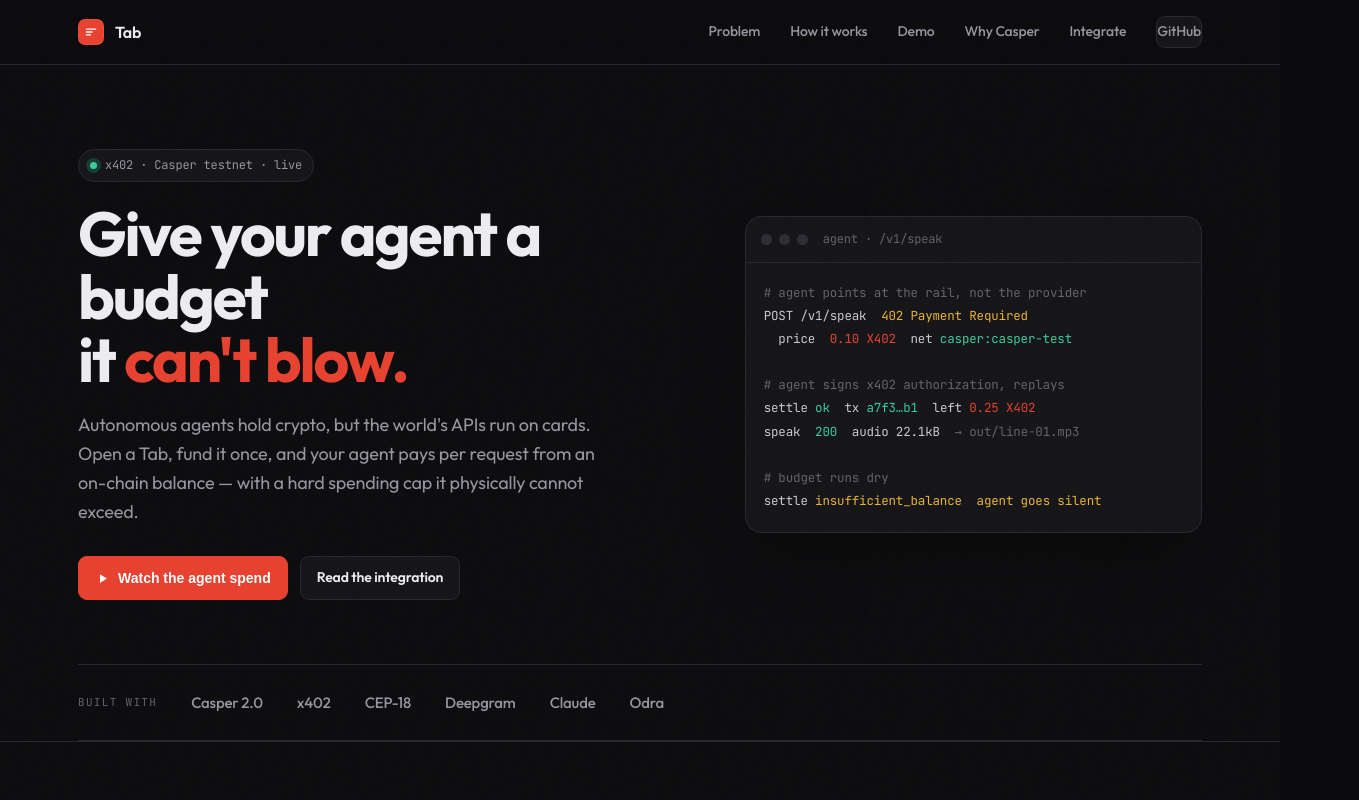
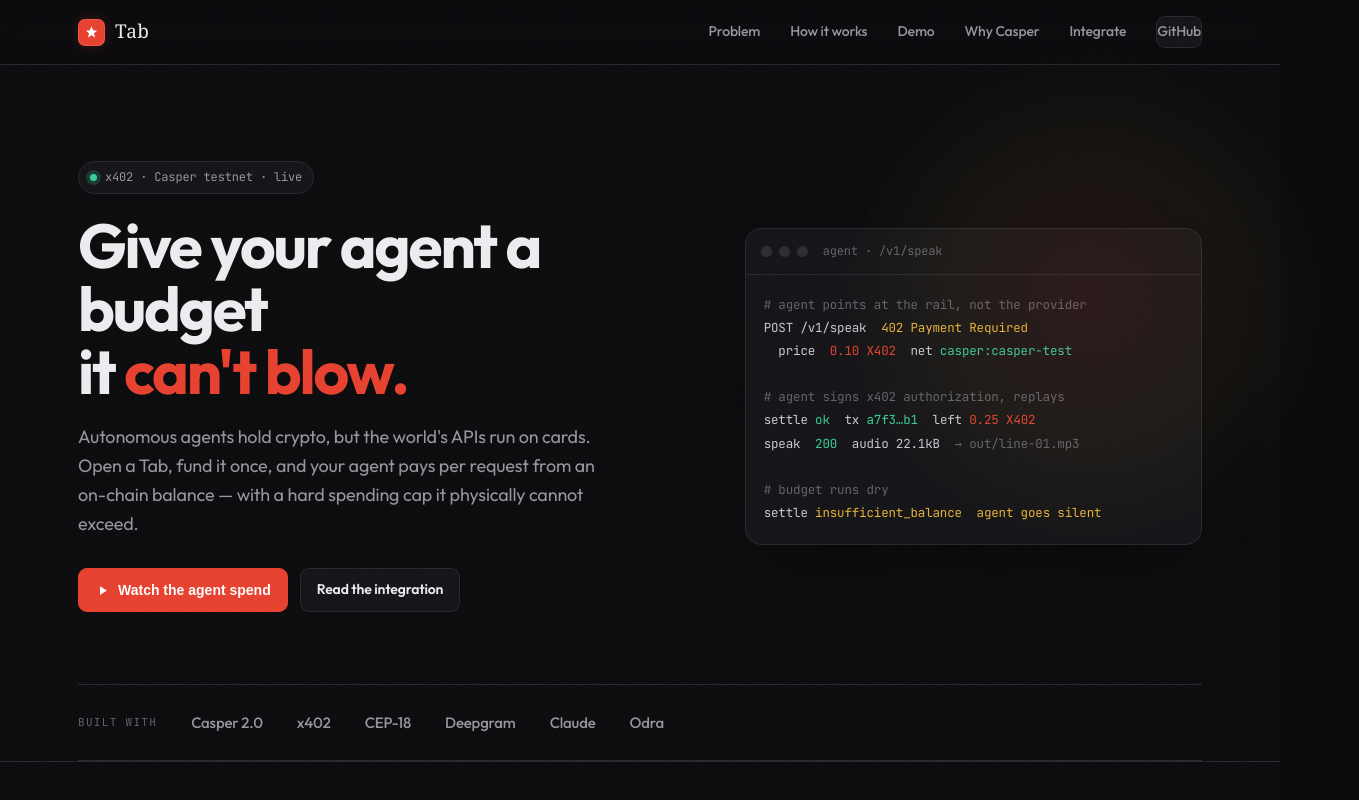
Before and after one commit to Eienel/tab402, a website: page web/index.html in a window 1280 px wide. Shown: the top 800 px of the page, 1359 px wide, since content can reach past the window. Drawn offline with Linux system fonts and the light colour scheme; a web font is replaced by a local one.

Commit message:
Unify premium + subtle Western system across landing & dashboard
- Rye wood-type wordmark + sheriff-star mark on both
- brass star markers on section kickers / card headers (brand thread)
- brass secondary accent (ornament only; red stays the action accent)
- Apple-grade air (wider section spacing) + soft hero glow + card depth + grain

```diff
--- a/web/index.html
+++ b/web/index.html
@@ -6,15 +6,16 @@
 <title>Tab — spend-bounded API payments for autonomous agents</title>
 <link rel="preconnect" href="https://fonts.googleapis.com" />
 <link rel="preconnect" href="https://fonts.gstatic.com" crossorigin />
-<link href="https://fonts.googleapis.com/css2?family=Outfit:wght@300;400;500;600;700;800&family=JetBrains+Mono:wght@400;500&display=swap" rel="stylesheet" />
+<link href="https://fonts.googleapis.com/css2?family=Outfit:wght@300;400;500;600;700;800&family=JetBrains+Mono:wght@400;500&family=Rye&display=swap" rel="stylesheet" />
 <style>
   :root{
     --bg:#0b0b0d; --panel:#141417; --panel2:#1a1a20; --line:#27272e;
     --text:#ededf0; --muted:#9595a0; --faint:#62626c;
     --accent:#e8412f; --accent-soft:rgba(232,65,47,.12); --accent-line:rgba(232,65,47,.32);
-    --good:#36cf9b; --warn:#e8b339;
+    --good:#36cf9b; --warn:#e8b339; --brass:#c9962b;
     --mono:"JetBrains Mono",ui-monospace,Menlo,Consolas,monospace;
     --sans:"Outfit",-apple-system,BlinkMacSystemFont,"Segoe UI",sans-serif;
+    --display:"Rye",Georgia,serif;
     --ease:cubic-bezier(.16,1,.3,1);
   }
   *{box-sizing:border-box}
@@ -34,9 +35,9 @@
   nav{position:sticky;top:0;z-index:50;backdrop-filter:blur(14px);
     background:rgba(11,11,13,.72);border-bottom:1px solid var(--line)}
   .navin{display:flex;align-items:center;justify-content:space-between;height:64px}
-  .brand{display:flex;align-items:center;gap:11px;font-weight:600;letter-spacing:-.02em}
-  .mark{width:26px;height:26px;border-radius:7px;background:var(--accent);
-    display:grid;place-items:center;box-shadow:0 0 0 1px rgba(255,255,255,.06) inset}
+  .brand{display:flex;align-items:center;gap:10px;font-family:var(--display);font-size:19px;letter-spacing:.01em}
+  .mark{width:27px;height:27px;border-radius:7px;background:var(--accent);
+    display:grid;place-items:center;box-shadow:0 0 0 1px rgba(255,255,255,.12) inset,0 0 14px rgba(232,65,47,.22)}
   .links{display:flex;gap:30px;align-items:center}
   .links a{color:var(--muted);font-size:14px;font-weight:500;position:relative;padding:4px 0;transition:color .25s var(--ease)}
   .links a:hover{color:var(--text)}
@@ -52,8 +53,11 @@
   @media(max-width:780px){.links{display:none}}
 
   /* hero */
-  .hero{display:grid;grid-template-columns:1.15fr .85fr;gap:48px;align-items:center;
-    padding:84px 0 64px}
+  .hero{position:relative;display:grid;grid-template-columns:1.15fr .85fr;gap:48px;align-items:center;
+    padding:96px 0 72px}
+  .hero::before{content:"";position:absolute;top:-6%;right:-14%;width:540px;height:540px;
+    background:radial-gradient(circle,rgba(232,65,47,.11),rgba(201,150,43,.05) 38%,transparent 64%);
+    pointer-events:none}
   .eyebrow{display:inline-flex;align-items:center;gap:8px;font-family:var(--mono);font-size:12px;
     color:var(--muted);border:1px solid var(--line);padding:6px 11px;border-radius:999px;background:var(--panel)}
   .pulse{width:7px;height:7px;border-radius:50%;background:var(--good);box-shadow:0 0 0 0 rgba(54,207,155,.5);animation:pulse 2.4s var(--ease) infinite}
@@ -78,8 +82,9 @@
   .strip .lbl{font-family:var(--mono);font-size:11px;letter-spacing:.12em;text-transform:uppercase;color:var(--faint)}
   .strip b{font-weight:500;color:var(--muted);font-size:15px}
 
-  section{padding:78px 0;border-top:1px solid var(--line)}
+  section{padding:96px 0;border-top:1px solid var(--line)}
   .kicker{font-family:var(--mono);font-size:12px;letter-spacing:.14em;text-transform:uppercase;color:var(--accent);margin:0 0 16px}
+  .kicker::before{content:"\2605";color:var(--brass);margin-right:9px;font-size:11px;vertical-align:1px}
   .h2{font-size:clamp(26px,3.4vw,38px);letter-spacing:-.03em;font-weight:600;margin:0 0 14px;max-width:18ch;line-height:1.1}
   .p{color:var(--muted);font-size:17px;max-width:60ch;line-height:1.65}
 
@@ -148,7 +153,7 @@
   <div class="wrap navin">
     <div class="brand">
       <span class="mark">
-        <svg width="14" height="14" viewBox="0 0 24 24" fill="none" stroke="#fff" stroke-width="2.2" stroke-linecap="round"><path d="M4 12h10M4 7h16M4 17h7"/></svg>
+        <svg width="15" height="15" viewBox="0 0 24 24" fill="#fff"><path d="M12 2l2.6 6.3L21 9l-5 4.1L17.6 20 12 16.3 6.4 20 8 13.1 3 9l6.4-.7z"/></svg>
       </span>
       Tab
     </div>
@@ -319,7 +324,7 @@
 <footer>
   <div class="wrap foot">
     <div>
-      <div class="brand" style="margin-bottom:10px"><span class="mark"><svg width="14" height="14" viewBox="0 0 24 24" fill="none" stroke="#fff" stroke-width="2.2" stroke-linecap="round"><path d="M4 12h10M4 7h16M4 17h7"/></svg></span> Tab</div>
+      <div class="brand" style="margin-bottom:10px"><span class="mark"><svg width="15" height="15" viewBox="0 0 24 24" fill="#fff"><path d="M12 2l2.6 6.3L21 9l-5 4.1L17.6 20 12 16.3 6.4 20 8 13.1 3 9l6.4-.7z"/></svg></span> Tab</div>
       Spend-bounded API payments for the agent economy.<br>
       Casper Agentic Buildathon 2026.
     </div>
```
Also changed, not shown: web/dashboard.html (+2 -1 lines).
